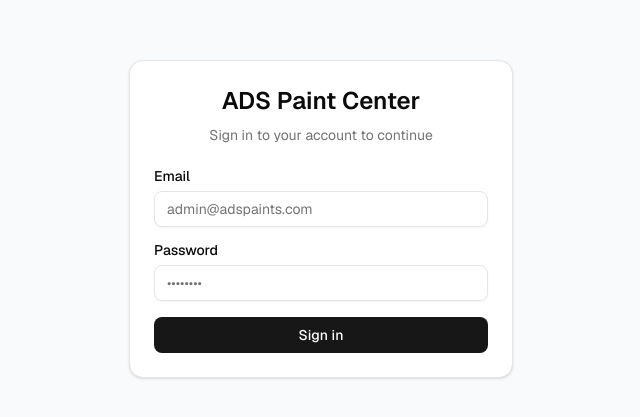
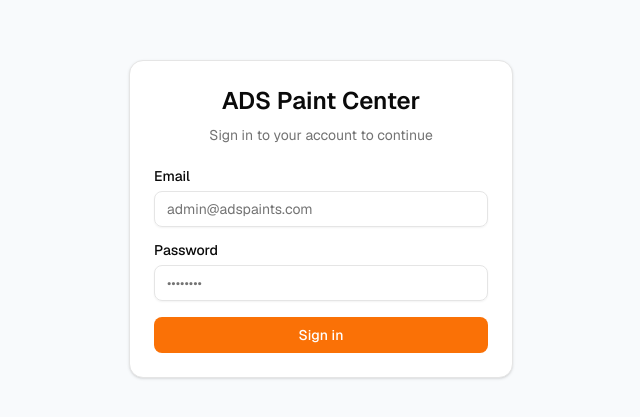
Before and after one commit to renmission/ads-paint-center, a Next.js app: page /login in a window 1280 px wide. Shown: the part 181-598 px from the top of the page, without its empty margins (319-959 px from the left). Built offline with nearby package versions, Linux system fonts and the light colour scheme.

Commit message:
feat: color palletes

```diff
--- a/src/app/globals.css
+++ b/src/app/globals.css
@@ -4,14 +4,15 @@
 @custom-variant dark (&:is(.dark *));
 
 :root {
-  --background: oklch(1 0 0);
+  --background: oklch(0.984 0.003 247.858); /* #F8FAFC Slate 50 */
   --foreground: oklch(0.145 0 0);
   --card: oklch(1 0 0);
   --card-foreground: oklch(0.145 0 0);
   --popover: oklch(1 0 0);
   --popover-foreground: oklch(0.145 0 0);
-  --primary: oklch(0.205 0 0);
-  --primary-foreground: oklch(0.985 0 0);
+  --primary: oklch(0.702 0.191 47.604);     /* #F97316 Orange 500 */
+  --primary-foreground: oklch(1 0 0);
+  --primary-hover: oklch(0.654 0.2 47.604); /* #EA580C Orange 600 */
   --secondary: oklch(0.97 0 0);
   --secondary-foreground: oklch(0.205 0 0);
   --muted: oklch(0.97 0 0);
@@ -19,9 +20,13 @@
   --accent: oklch(0.97 0 0);
   --accent-foreground: oklch(0.205 0 0);
   --destructive: oklch(0.577 0.245 27.325);
+  --warning: oklch(0.795 0.184 86.047);     /* #F59E0B Amber 500 */
+  --warning-foreground: oklch(0.145 0 0);
+  --success: oklch(0.696 0.17 162.48);      /* #10B981 Emerald 500 */
+  --success-foreground: oklch(1 0 0);
   --border: oklch(0.922 0 0);
   --input: oklch(0.922 0 0);
-  --ring: oklch(0.708 0 0);
+  --ring: oklch(0.702 0.191 47.604);        /* Orange focus ring */
   --chart-1: oklch(0.646 0.222 41.116);
   --chart-2: oklch(0.6 0.118 184.704);
   --chart-3: oklch(0.398 0.07 227.392);
@@ -30,12 +35,12 @@
   --radius: 0.625rem;
   --sidebar: oklch(0.985 0 0);
   --sidebar-foreground: oklch(0.145 0 0);
-  --sidebar-primary: oklch(0.205 0 0);
-  --sidebar-primary-foreground: oklch(0.985 0 0);
+  --sidebar-primary: oklch(0.702 0.191 47.604); /* Orange 500 */
+  --sidebar-primary-foreground: oklch(1 0 0);
   --sidebar-accent: oklch(0.97 0 0);
   --sidebar-accent-foreground: oklch(0.205 0 0);
   --sidebar-border: oklch(0.922 0 0);
-  --sidebar-ring: oklch(0.708 0 0);
+  --sidebar-ring: oklch(0.702 0.191 47.604);
 }
 
 .dark {
@@ -45,8 +50,9 @@
   --card-foreground: oklch(0.985 0 0);
   --popover: oklch(0.205 0 0);
   --popover-foreground: oklch(0.985 0 0);
-  --primary: oklch(0.922 0 0);
-  --primary-foreground: oklch(0.205 0 0);
+  --primary: oklch(0.702 0.191 47.604);     /* #F97316 Orange 500 */
+  --primary-foreground: oklch(1 0 0);
+  --primary-hover: oklch(0.654 0.2 47.604); /* #EA580C Orange 600 */
   --secondary: oklch(0.269 0 0);
   --secondary-foreground: oklch(0.985 0 0);
   --muted: oklch(0.269 0 0);
@@ -54,9 +60,13 @@
   --accent: oklch(0.269 0 0);
   --accent-foreground: oklch(0.985 0 0);
   --destructive: oklch(0.704 0.191 22.216);
+  --warning: oklch(0.795 0.184 86.047);     /* #F59E0B Amber 500 */
+  --warning-foreground: oklch(0.145 0 0);
+  --success: oklch(0.696 0.17 162.48);      /* #10B981 Emerald 500 */
+  --success-foreground: oklch(1 0 0);
   --border: oklch(1 0 0 / 10%);
   --input: oklch(1 0 0 / 15%);
-  --ring: oklch(0.556 0 0);
+  --ring: oklch(0.702 0.191 47.604);
   --chart-1: oklch(0.488 0.243 264.376);
   --chart-2: oklch(0.696 0.17 162.48);
   --chart-3: oklch(0.769 0.188 70.08);
@@ -64,8 +74,8 @@
   --chart-5: oklch(0.645 0.246 16.439);
   --sidebar: oklch(0.205 0 0);
   --sidebar-foreground: oklch(0.985 0 0);
-  --sidebar-primary: oklch(0.488 0.243 264.376);
-  --sidebar-primary-foreground: oklch(0.985 0 0);
+  --sidebar-primary: oklch(0.702 0.191 47.604); /* Orange 500 */
+  --sidebar-primary-foreground: oklch(1 0 0);
   --sidebar-accent: oklch(0.269 0 0);
   --sidebar-accent-foreground: oklch(0.985 0 0);
   --sidebar-border: oklch(1 0 0 / 10%);
@@ -88,6 +98,10 @@
   --color-accent: var(--accent);
   --color-accent-foreground: var(--accent-foreground);
   --color-destructive: var(--destructive);
+  --color-warning: var(--warning);
+  --color-warning-foreground: var(--warning-foreground);
+  --color-success: var(--success);
+  --color-success-foreground: var(--success-foreground);
   --color-border: var(--border);
   --color-input: var(--input);
   --color-ring: var(--ring);
```
